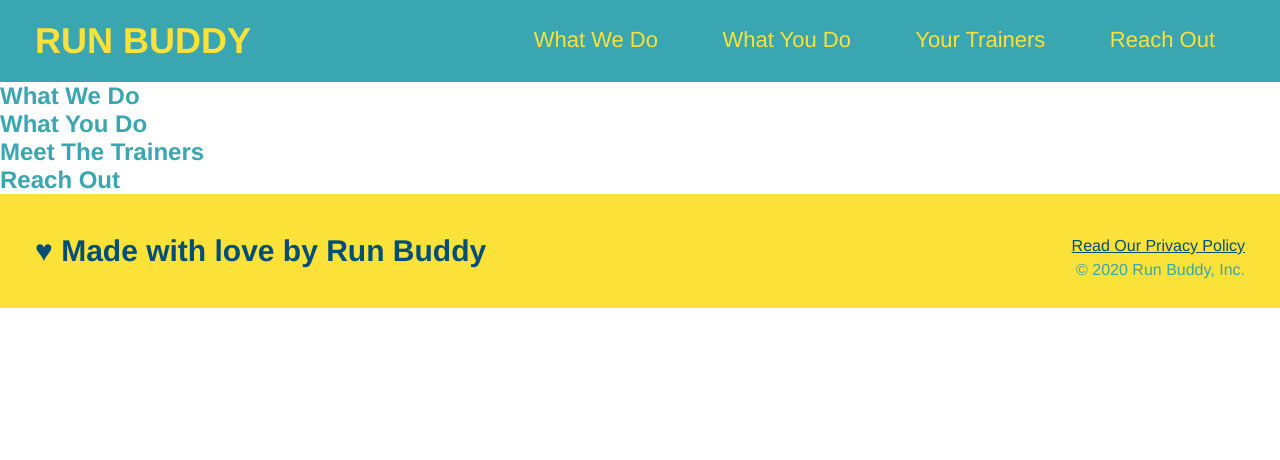
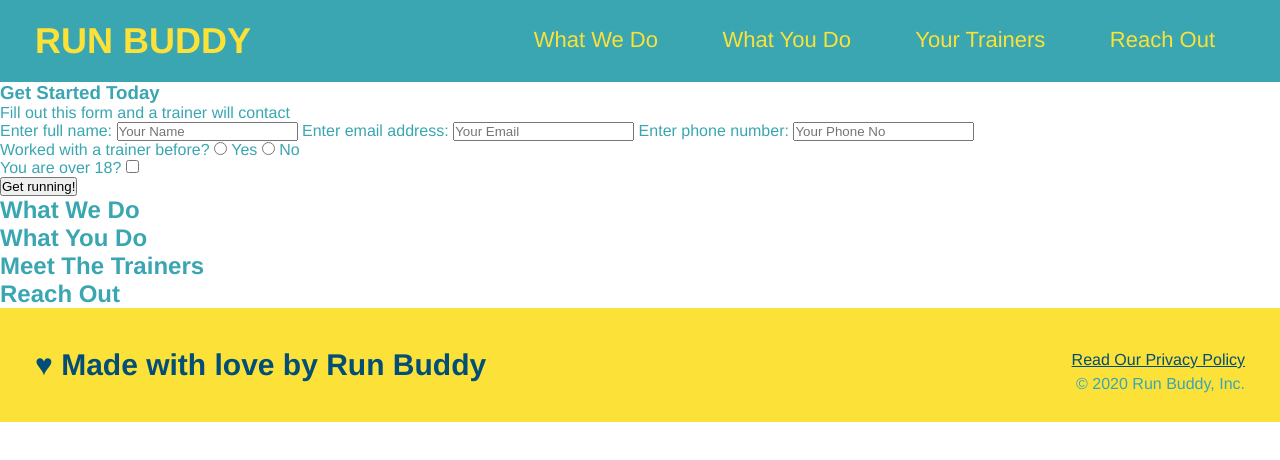
Before and after one commit to KJWesthoff/run-buddy, a plain HTML site: page index.html in a window 1280 px wide. Drawn offline with Linux system fonts and the light colour scheme.

Commit message:
submit form

```diff
--- a/index.html
+++ b/index.html
@@ -36,9 +36,43 @@
             </nav>
         </header>
 
+
+
+
         <!--hero jumbo-->
-        <section></section>
+        <section>
+            <div>
+                <h3>Get Started Today</h3>
+                <p>Fill out this form and a trainer will contact</p>
 
+                 <form>
+                     <label for="name">Enter full name:</label>
+                     <input type="text" placeholder="Your Name" name="name" id="name"/>
+                     <label for="email">Enter email address:</label>
+                     <input type="text" placeholder="Your Email" name="email" id="email"/>
+                     <label for="phone">Enter phone number:</label>
+                     <input type="text" placeholder="Your Phone No" name="phone" id="phone"/>
+                     <p>
+                        Worked with a trainer before?
+                        <input type="radio" name="trainer-confirm" id="trainer-yes"/>
+                        <label for="trainer-yes">Yes</label>
+                        <input type="radio" name="trainer-confirm" id="trainer-no"/>
+                        <label for="trainer-no">No</label>
+                     </p>
+                     <p>
+                        <label for="over18check">You are over 18?</label>
+                        <input type="checkbox" name="age-confirm" id="over18check">
+                     </p>
+                     <button type="submit">
+                         Get running!
+                     </button>
+
+
+                 </form>
+            </div>
+
+        </section>
+        <!--end hero jumbo-->
         <!-- what we do secton-->
         <section>
             <h2>What We Do</h2>
```
Also changed, not shown: assets/css/style.css (line endings or trailing spaces), test.html (added).
